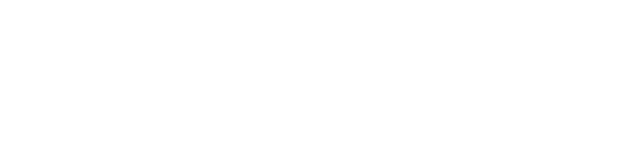
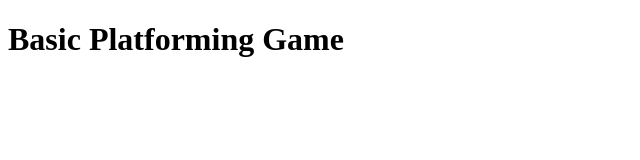
Before and after one commit to AL-SCHOOL/basic-platformer, a plain HTML site: page index.html in a window 1280 px wide. Shown: the whole page, without its empty margins (0-640 px from the left). Drawn offline with Linux system fonts and the light colour scheme.

Commit message:
Update index.html

```diff
--- a/index.html
+++ b/index.html
@@ -5,6 +5,8 @@
 </head>
 <body>
 
+<h1>Basic Platforming Game</h1>
+
 <script src="game.js"></script>
 
 </body>
```
